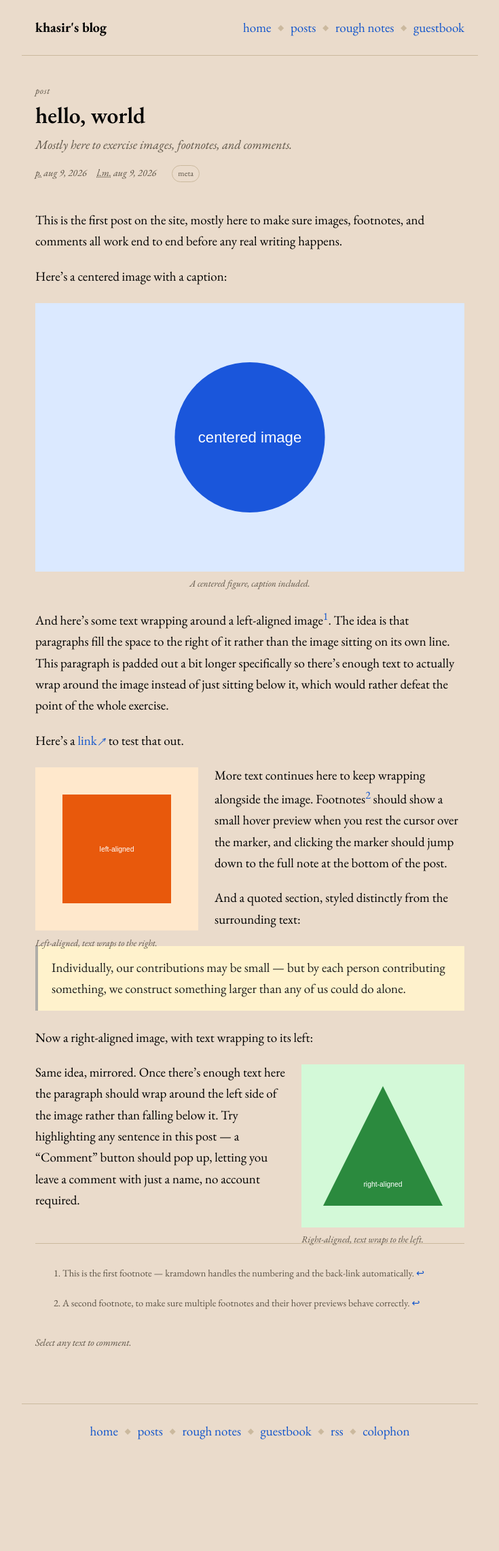
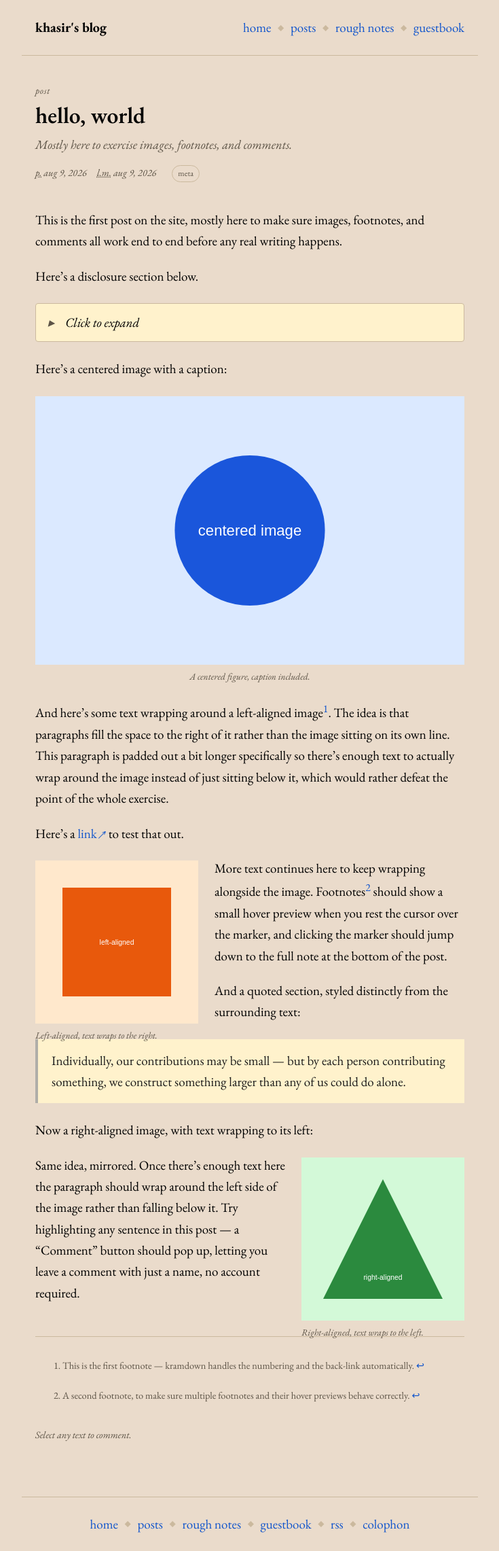
Before and after one commit to Khasir/personal-site, a Jekyll site: the page built from _posts/2026-08-09-hello-world.md, in a window 1280 px wide. Shown: the whole page at 68% size, without its empty margins (272-1007 px from the left). Built offline with Jekyll 4.4.1, drawn with Linux system fonts in a browser that asks for light colours; before the commit the page ends 2145 px from its top, so only the background shows below that.

Commit message:
add expansion sections (toggle to reveal text)

```diff
--- a/_posts/2026-08-09-hello-world.md
+++ b/_posts/2026-08-09-hello-world.md
@@ -8,6 +8,15 @@
 
 This is the first post on the site, mostly here to make sure images, footnotes,
 and comments all work end to end before any real writing happens.
+
+Here's a disclosure section below.
+
+<details markdown="1">
+<summary>Click to expand</summary>
+
+Whatever you want inside — including **markdown** if you add `markdown="1"` to the `<details>` tag, e.g. `<details markdown="1">`.
+
+</details>
 
 Here's a centered image with a caption:
 
--- a/assets/css/main.css
+++ b/assets/css/main.css
@@ -212,6 +212,38 @@
 
 .fig-link { cursor: zoom-in; display: block; }
 
+/* Expansion sections (native <details>/<summary>) */
+
+details {
+  margin: 1.5rem 0;
+  padding: 0.75rem 1.1rem;
+  background: var(--color-blockquote-bg);
+  border: 1px solid var(--color-border);
+  border-radius: 4px;
+}
+details[open] { padding-bottom: 1rem; }
+
+details summary {
+  cursor: pointer;
+  font-weight: 400;
+  font-style: italic;
+  list-style: none;
+}
+details summary::-webkit-details-marker { display: none; }
+details summary::before {
+  content: "\25B8";
+  display: inline-block;
+  width: 1em;
+  margin-right: 0.35em;
+  color: var(--color-muted);
+  transition: transform 0.15s ease;
+}
+details[open] summary::before { transform: rotate(90deg); }
+details summary:hover { color: var(--color-accent); }
+
+details > *:not(summary) { margin-top: 0.75rem; }
+details p:last-child, details > *:not(summary):last-child { margin-bottom: 0; }
+
 /* Lightbox */
 
 .lightbox-overlay {
```
